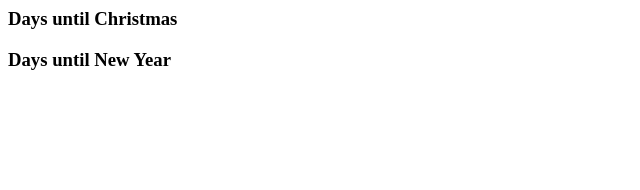
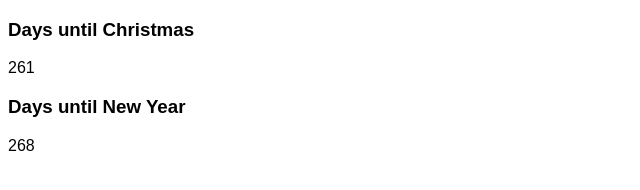
Before and after one commit to mr-jw/Dalkia_Challenge_01, a plain HTML site: page index.html in a window 1280 px wide. Shown: the whole page, without its empty margins (0-640 px from the left). Drawn offline with Linux system fonts and the light colour scheme.

Commit message:
setup project files

```diff
--- a/index.html
+++ b/index.html
@@ -1,3 +1,9 @@
+<!DOCTYPE html>
+<html>
+    <head>
+        <link rel="stylesheet" href="styles.css">
+    </head>
+    <body>
         <div>
             <div>
               <h3>Days until Christmas</h3>
@@ -8,3 +14,7 @@
               <div id="my-element2"></div>
             </div>
           </div>
+
+          <script type="text/javascript" src="script.js"></script>
+    </body>
+</html>
```
Lines whose indentation alone changed are shown as unchanged.
